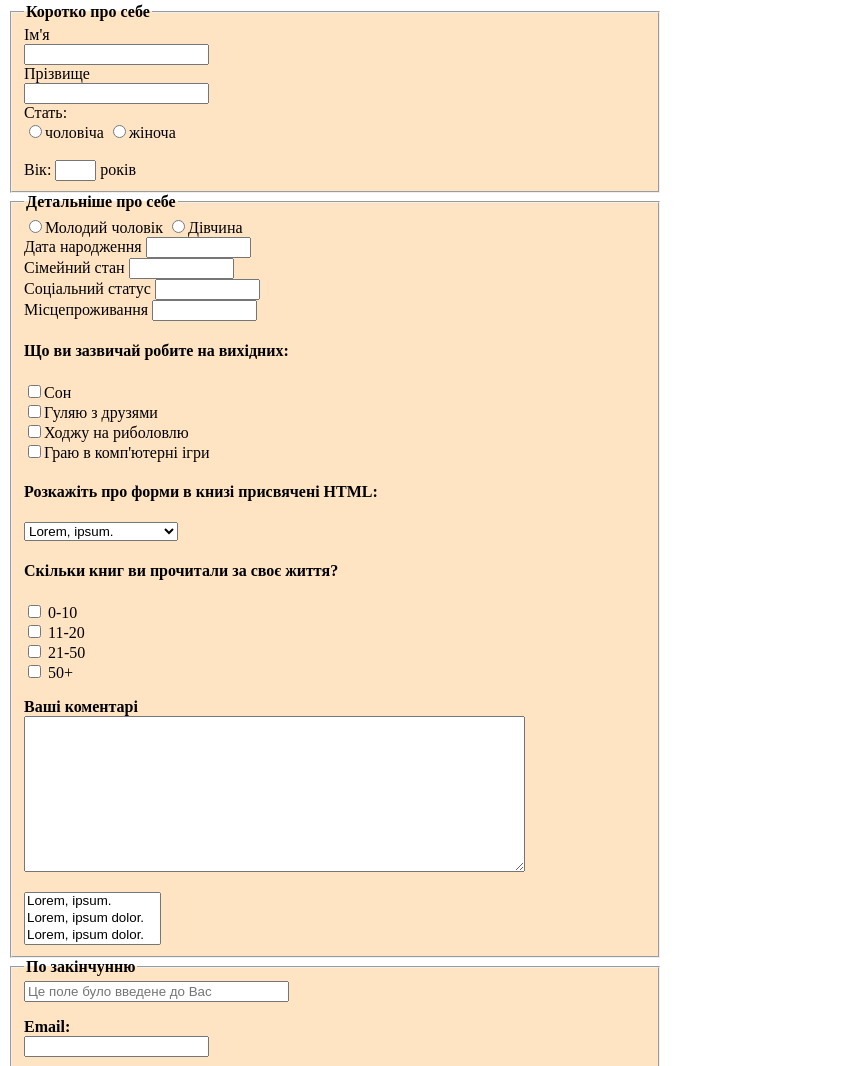
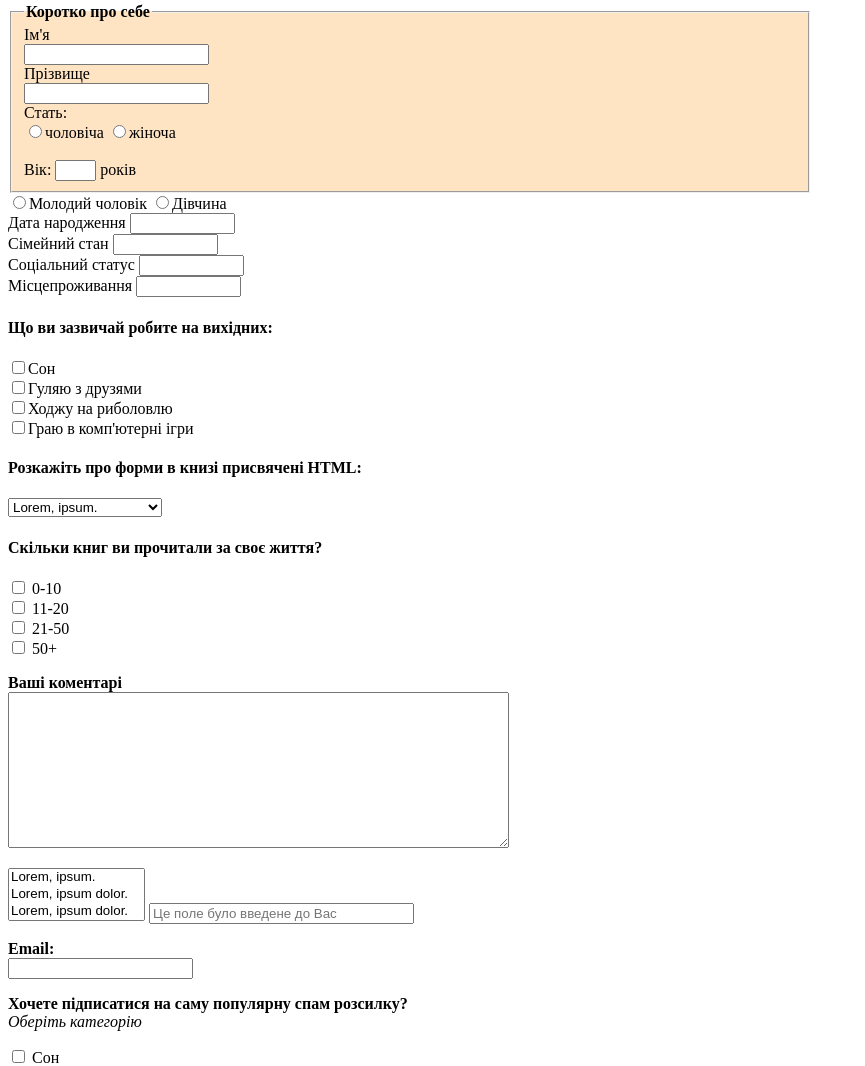
Before and after one commit to sergiihoroshko/mevhtmlcss, a plain HTML site: page lesson01/index.html in a window 1280 px wide. Shown: the part 158-1224 px from the top of the page, without its empty margins (0-865 px from the left). Drawn offline with Linux system fonts and the light colour scheme.

Commit message:
works with a bit refactoring

```diff
--- a/lesson01/index.html
+++ b/lesson01/index.html
@@ -11,7 +11,7 @@
     <h1>Завдання "forms": теги і їхні атрибути.</h1>
     <h2>Розкажіть трохи про себе...</h2>
         <p>Спробуйте створити аналогічну форму. Для цілей демонстрації цілком підійдуть і вигадані.</p>
-    <form action="#" method="post">
+    <form action="#">
         <fieldset>
             <legend><b>Коротко про себе</b></legend>
             <label for="name">Ім'я</label><br>
@@ -32,8 +32,6 @@
             <label for="years">Вік:</label>
             <input type="text" name="how-old" id="years" size="2"> <label>років</label>
         </fieldset>
-        <fieldset>
-            <legend><b>Детальніше про себе</b></legend>
             <input type="radio" name="sex" id="yongman" value="Хлопець"><label for="yongman">Молодий чоловік</label>
             <input type="radio" name="sex" value="Дівчина" id="yangwoman"><label for="yangwoman">Дівчина</label>
             <br>
@@ -49,14 +47,13 @@
                 <div class="more-fields-details">
                     <label for="social-status">Соціальний статус</label>
                     <input type="text" id="social-status" size="10"><br>
-                <div>
+                </div>
                  <div class="more-fields-details">
                     <label for="living-location">Місцепроживання</label>
                     <input type="text" id="living-location" size="10"><br>
                  </div>
             </div>
 <!--Виконані зміни по рефакторінгу, тільки певної частини. 00:00 13 серпня-->
-
             <h4>Що ви зазвичай робите на вихідних:</h4>
             <input type="checkbox" name="spice" id="sleep"><label for="sleep">Сон</label><br>
             <input type="checkbox" name="spice" id="walkwithfriends"><label for="walkwithfriends">Гуляю з друзями</label><br>
@@ -71,13 +68,11 @@
                 <option value="text">Lorem ipsum dolor sit.</option>
             </select>
 
-
             <h4>Скільки книг ви прочитали за своє життя?</h4>
             <input type="checkbox" name="spice"> 0-10<br>
             <input type="checkbox" name="spice"> 11-20<br>
             <input type="checkbox" name="spice"> 21-50<br>
             <input type="checkbox" name="spice"> 50+<br>
-
 
             <p><b>Ваші коментарі</b><br>
                 <textarea name="comments" id="textarea" cols="60" rows="10"></textarea>
@@ -88,10 +83,7 @@
                 <option value="text">Lorem, ipsum dolor.</option>
                 <option value="text">Lorem ipsum dolor sit.</option>
             </select>
-        </fieldset>
 
-        <fieldset>
-            <legend><b>По закінчунню</b></legend>
             <input type="text" size="30" placeholder="Це поле було введене до Вас">
             <p><b>Email:</b><br>
                 <input type="email">
@@ -109,7 +101,6 @@
                 <input type="radio" name="listq" value="soso"/> Так собі<br>
                 <input type="radio" name="listq" value="yes"/> Складне<br>
             </p>
-        </fieldset>
         <br>
         <div>
             <button type="submit">Відправити</button>
--- a/lesson01/main.css
+++ b/lesson01/main.css
@@ -1,5 +1,5 @@
 fieldset {
     background-color: bisque;
-    width: 650px;
+    width: 800px;
     box-sizing: border-box;
 }
```
